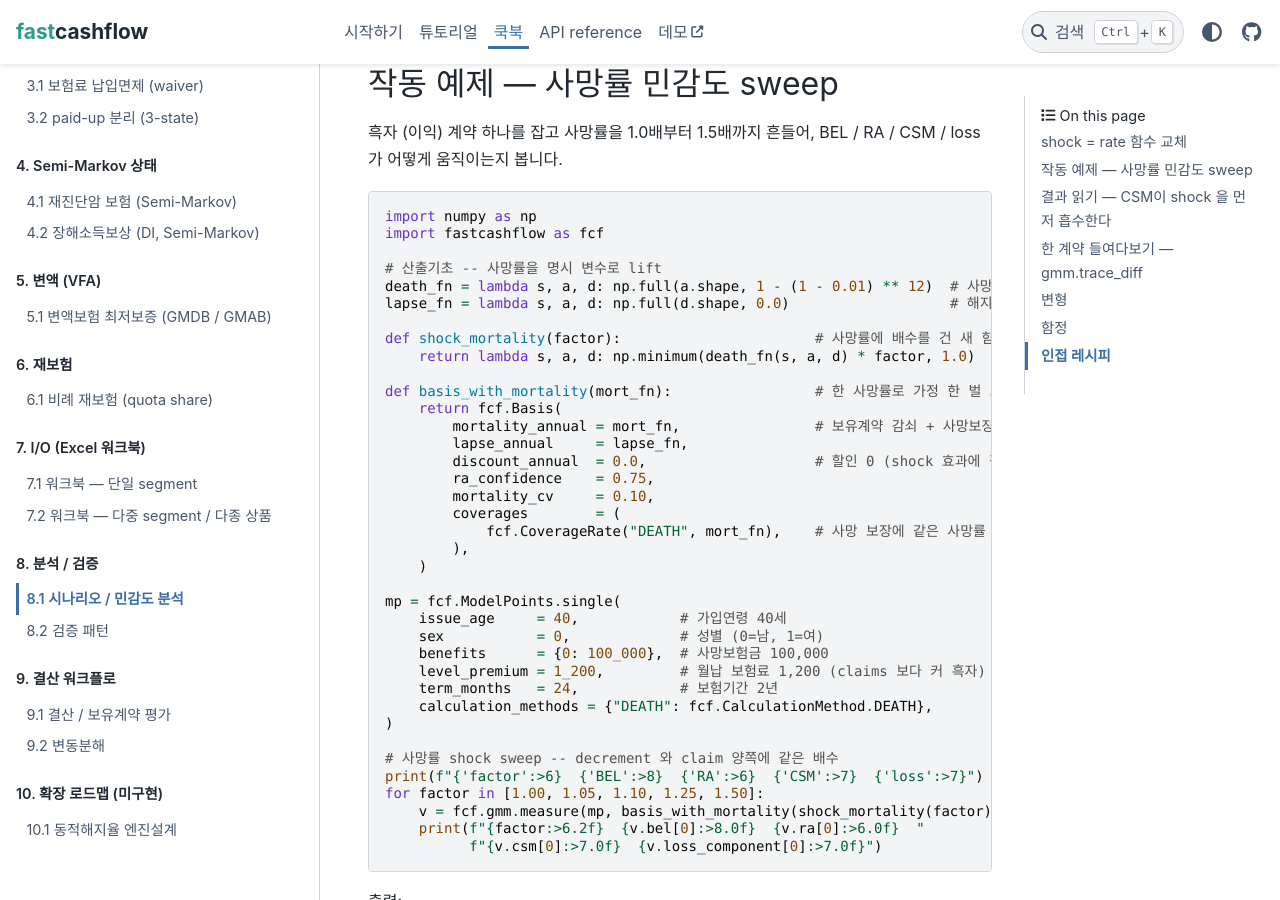
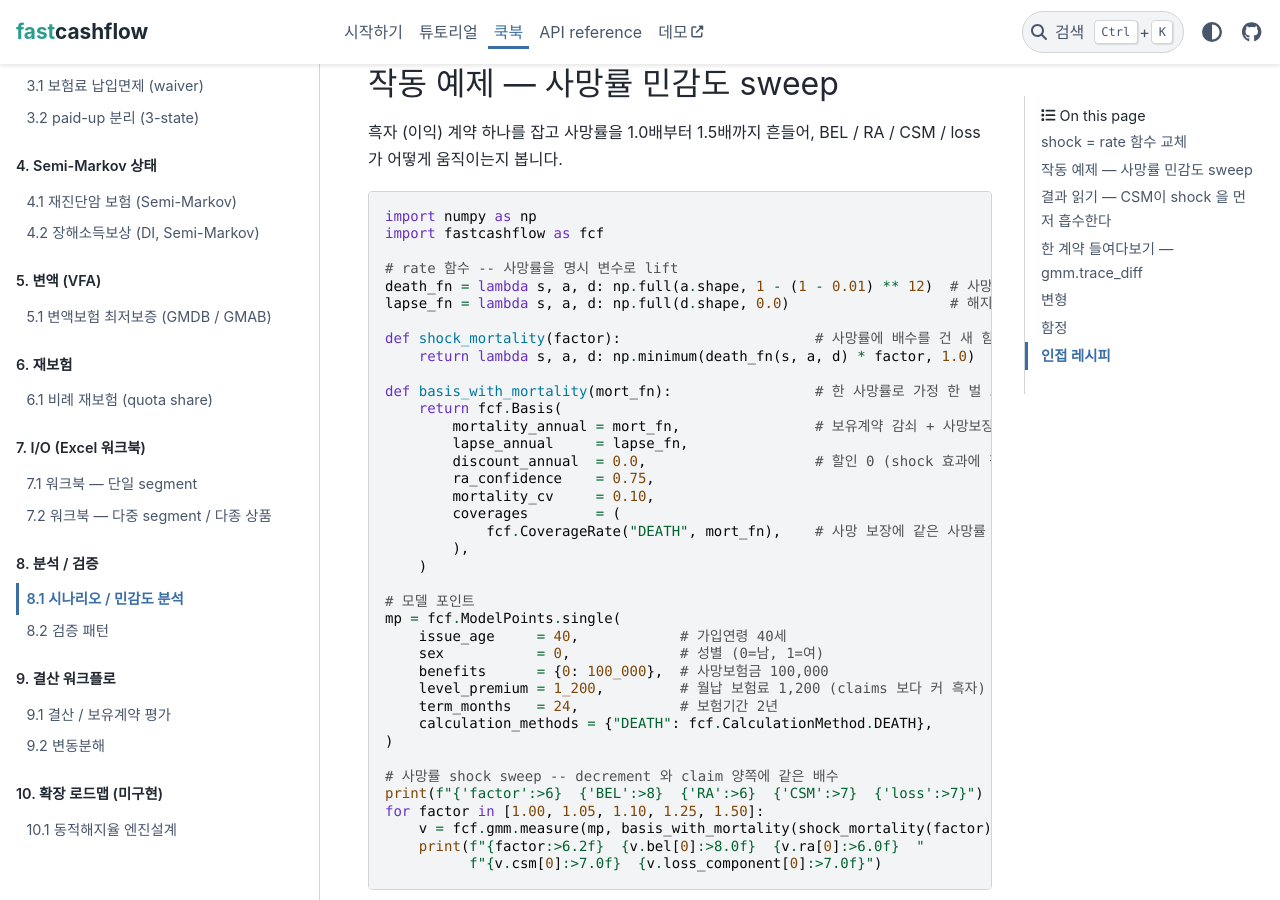
Before and after one commit to seokhoonj/fastcashflow, a Sphinx documentation site: the page built from docs/cookbook/workflow/sensitivity.md, in a window 1280 px wide and 900 px high, scrolled down 1232 px. Built offline with Sphinx 7.4.7 and the PyData theme 0.15.4, drawn with Linux system fonts in a browser that asks for light colours.

Commit message:
docs: sensitivity sweep block — # rate 함수 / # 모델 포인트 labels

```diff
--- a/docs/cookbook/workflow/sensitivity.md
+++ b/docs/cookbook/workflow/sensitivity.md
@@ -55,7 +55,7 @@ CSM / loss 가 어떻게 움직이는지 봅니다.
 import numpy as np
 import fastcashflow as fcf
 
-# 산출기초 -- 사망률을 명시 변수로 lift
+# rate 함수 -- 사망률을 명시 변수로 lift
 death_fn = lambda s, a, d: np.full(a.shape, 1 - (1 - 0.01) ** 12)  # 사망률 월 1%
 lapse_fn = lambda s, a, d: np.full(d.shape, 0.0)                   # 해지 없음
 
@@ -74,6 +74,7 @@ def basis_with_mortality(mort_fn):                 # 한 사망률로 가정 한
         ),
     )
 
+# 모델 포인트
 mp = fcf.ModelPoints.single(
     issue_age     = 40,            # 가입연령 40세
     sex           = 0,             # 성별 (0=남, 1=여)
```
